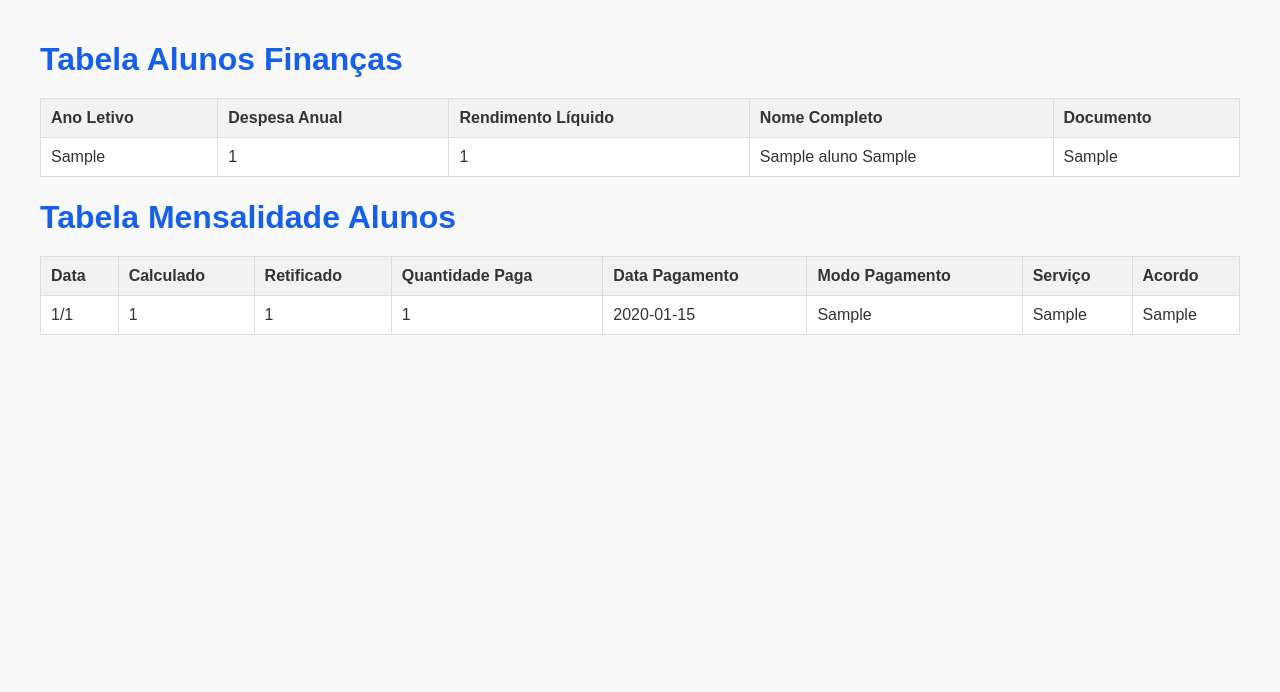
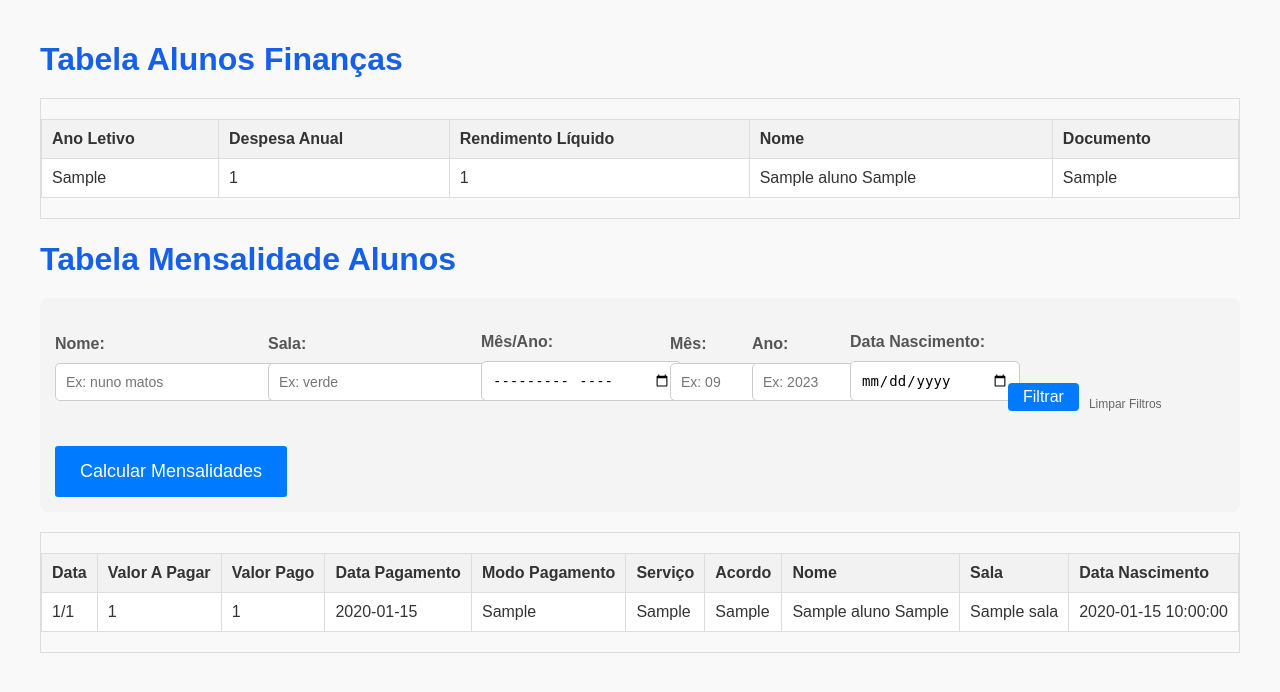
Before and after one commit to akls/faz-e-conta, a Django app: page /alunos_financas/ in a window 1280 px wide. Shown: the part 66-758 px from the top of the page. Run offline with Django 5.2, Linux system fonts and the light colour scheme; tables that the repository leaves empty hold one stand-in row (values such as "Sample post"); one stand-in notice (Sample message) is shown.

Commit message:
Added Filters and query on mensalidade Alunos, change on escaloes_rendim.csv for the right attributes

```diff
--- a/faz_e_conta/data_hub/templates/show_aluno_financas.html
+++ b/faz_e_conta/data_hub/templates/show_aluno_financas.html
@@ -6,12 +6,13 @@
 
     <h1>Tabela Alunos Finanças</h1>
 
+    <div style="max-height: 800px; overflow-y: auto; border: 1px solid #ddd; margin-top: 10px;">
         <table style="width: 100%; border-collapse: collapse; text-align: left; font-family: Arial, sans-serif;">
             <thead>
                 <tr style="background-color: #f2f2f2;">
                     {% for item in head_financas %}
                         {% if item != id %}
-                        <th style="border: 1px solid #ddd; padding: 10px;">
+                            <th style="border: 1px solid #ddd; padding: 10px; position: sticky; top: 0; background-color: #f2f2f2; z-index: 10;">
                             {{ item|replace:"_, " }}
                             </th>
                         {% endif %}
@@ -20,7 +21,7 @@
             </thead>
             <tbody>
                 {% for item in data_financas %}
-            <tr style="background-color: {% cycle '#ffffff' '#f9f9f9' %};">
+                <tr style="background-color: {% cycle '#ffffff' '#f2f2f2' %};">
                     {% for field in head_financas %}
                         {% if field != id %}
                         <td>
@@ -36,15 +37,100 @@
                 {% endfor %}
             </tbody>
         </table>
+    </div>
+
 
     <h1>Tabela Mensalidade Alunos</h1>
 
+    <section style="margin-bottom: 20px; padding: 15px; background: #f4f4f4; border-radius: 8px;
+             display: flex; justify-content: space-between; align-items: flex-end; flex-wrap: wrap; gap: 15px;">
+        <form method="get" style="display: flex; gap: 10px; flex-wrap: wrap; align-items: flex-end;">
+
+            <div>
+                <label style="display:block">Nome:</label>
+                <input type="text" name="nome" placeholder="Ex: nuno matos" value="{{ filters.nome }}">
+            </div>
+
+            <div>
+                <label style="display:block">Sala:</label>
+                <input type="text" name="sala" placeholder="Ex: verde" value="{{ filters.sala }}">
+            </div>
+
+            <div>
+                <label style="display:block">Mês/Ano:</label>
+                <input type="month" name="ano_mes" value="{{ filters.ano_mes }}">
+            </div>
+
+            <div>
+                <label style="display:block">Mês:</label>
+                <input type="number" name="mes" placeholder="Ex: 09" min="01" max="12" value="{{ filters.mes_apenas }}">
+            </div>
+
+            <div>
+                <label style="display:block">Ano:</label>
+                <input type="number" name="ano" placeholder="Ex: 2023" min="2000" max="2099" value="{{ filters.ano_apenas }}">
+            </div>
+
+            <div>
+                <label style="display:block">Data Nascimento:</label>
+                <input type="date" name="nascimento" value="{{ filters.nascimento }}">
+            </div>
+
+            <button type="submit" style="padding: 5px 15px; cursor: pointer; background: #007bff; color: white; border: none; border-radius: 4px;">Filtrar</button>
+
+            <a href="?" style="text-decoration: none; font-size: 12px; color: #666;">Limpar Filtros</a>
+        </form>
+
+        <div style="flex-shrink: 0;">
+            <form method="post" style="display: inline;">
+                {% csrf_token %}
+                <button type="submit" name="mensalidadeFinal" value="true"
+                    onclick="return confirm('Calcular mensalidades para o mês atual?')"
+                    style="padding: 15px 25px; background-color: #007bff; color: white; border: none; border-radius: 3px; font-size: large; cursor: pointer;">
+                    Calcular Mensalidades</button>
+            </form>
+        </div>
+
+    </section>
+
+    {% if messages %}
+    <div id="message-container" style="margin-bottom: 10px;">
+        {% for message in messages %}
+        <div style="padding: 15px; border-radius: 4px; width: fit-content; border: 2px solid;
+            margin-bottom: 10px; font-family: Arial, sans-serif;
+            {% if message.tags == 'success' %}
+                background-color: #d4edda; color: #155724; border-color: #c3e6cb;
+            {% elif message.tags == 'error' %}
+                background-color: #f8d7da; color: #721c24; border-color: #f5c6cb;
+            {% else %}
+                background-color: #e2e3e5; color: #383d41; border-color: #d6d8db;
+            {% endif %}">
+            {{ message }}
+            <span onclick="this.parentElement.style.display='none'" style="float:right; cursor:pointer; font-size: 24px; font-weight: bold; line-height: 20px; margin-left: 15px;">&times;</span>
+        </div>
+        {% endfor %}
+    </div>
+    <script>
+        setTimeout(
+            function() {
+                var msg = document.getElementById('message-container');
+                if (msg) {
+                    msg.style.transition = "opacity 0.6s";
+                    msg.style.opacity = "0";
+                    setTimeout(function() { msg.style.display = "none"; }, 600);
+                }
+            }, 5000
+        );
+    </script>
+    {% endif %}
+
+    <div style="max-height: 800px; overflow-y: auto; border: 1px solid #ddd; margin-top: 10px;">
         <table style="width: 100%; border-collapse: collapse; text-align: left; font-family: Arial, sans-serif;">
             <thead>
                 <tr style="background-color: #f2f2f2;">
                 {% for item in head_mensalidade %}
                     {% if item != id %}
-                     <th style="border: 1px solid #ddd; padding: 10px;">
+                        <th style="border: 1px solid #ddd; padding: 10px; position: sticky; top: 0; background-color: #f2f2f2; z-index: 10;">
                         {{ item|replace:"_, " }}
                         </th>
                     {% endif %}
@@ -53,7 +139,7 @@
             </thead>
             <tbody>
                 {% for item in data_mensalidade %}
-                <tr style="background-color: {% cycle '#ffffff' '#f9f9f9' %};">
+                    <tr style="background-color: {% cycle '#ffffff' '#f2f2f2' %};">
                     {% for field in head_mensalidade %}
                         {% if field != id %}
                             <td>
@@ -69,4 +155,6 @@
                 {% endfor %}
             </tbody>
         </table>
+    </div>
+
 {% endblock %}
--- a/faz_e_conta/data_hub/views.py
+++ b/faz_e_conta/data_hub/views.py
@@ -3,9 +3,11 @@ from .forms import *
 from .models import *
 from .auto_gen_form_views import *
 from .auto_gen_id_views import *
-from django.db.models import Q  # Import Q for dynamic filtering
+from django.db.models import Q
 from django.db.models import F, Value, CharField
 from django.db.models.functions import Concat, Cast
+from django.db import connection
+from django.contrib import messages
 
 
 def starter_page(request):
@@ -55,16 +57,22 @@ def show_students(request):
 
 def show_financas(request):
 
+    filter_nome = request.GET.get('nome', '')
+    filter_sala = request.GET.get('sala', '')
+    filter_ano_mes = request.GET.get('ano_mes', '')
+    filter_nascimento = request.GET.get('nascimento', '')
+    filter_ano_apenas = request.GET.get('ano', '')
+    filter_mes_apenas = request.GET.get('mes', '')
+
     data_financas = AlunoFinancas.objects.annotate(
         Ano_letivo=F('ano_letivo'),
         Despesa_anual=F('despesa_anual'),
         Rendimento_líquido=F('rendim_líquido'),
-        Nome_Completo=Concat(
-'aluno_id__nome_proprio',
+        Nome=Concat(
+            'aluno_id__nome_proprio',
             Value(' '),
             'aluno_id__apelido',
-            output_field=CharField()
-        ),
+            output_field=CharField()),
         Documento=F('aluno_id__numero_documento')
     )
     data_mensalidade = MensalidadeAluno.objects.annotate(
@@ -74,34 +82,126 @@ def show_financas(request):
             'mes',
             output_field=CharField()
         ),
-        Calculado=F('mensalidade_calc'),
-        Retificado=F('mensalidade_retific'),
-        Quantidade_Paga = F('mensalidade_paga'),
-        Data_Pagamento= Cast('data_pagamento', CharField()),
+        Valor_a_pagar =F('mensalidade_retific'),
+        Valor_pago = F('mensalidade_paga'),
+        Data_Pagamento = Cast('data_pagamento', CharField()),
         Modo_Pagamento=F('modo_pagamento'),
         Serviço=F('programa_ss'),
-        Acordo = F('acordo')
-    ).order_by('ano','mes')
+        Acordo = F('acordo'),
+        Nome=Concat(
+            'aluno_id__nome_proprio',
+            Value(' '),
+            'aluno_id__apelido',
+            output_field=CharField()),
+        Sala = F('aluno_id__sala_id__sala_nome'),
+        Data_Nascimento = Cast('aluno_id__data_nascimento', CharField()),
+    ).order_by('-ano','mes')
 
+
+    if request.method == "POST" and 'mensalidadeFinal' in request.POST:
+        query = """
+                INSERT INTO mensalidade_aluno (
+                    ma_id,
+                    aluno_id,
+                    ano,
+                    mes,
+                    mensalidade_calc,
+                    mensalidade_retific,
+                    mensalidade_paga,
+                    data_pagamento,
+                    modo_pagamento,
+                    programa_ss,
+                    acordo
+                )
+                SELECT
+                    abs(random()),
+                    resultado.id,
+                    strftime('%Y', 'now'),
+                    strftime('%m', 'now'),
+                    resultado.mensalidade_final,
+                    NULL,
+                    NULL,
+                    NULL,
+                    NULL,
+                    NULL,
+                    NULL
+                FROM (
+                         SELECT
+                             calc.aluno_id AS id,
+                             calc.rc AS rc,
+                             e.perc_rend_per_capita AS limite_superior,
+                             (calc.rc * (e.comparticipacao_da_familia / 100.0)) AS mensalidade_final
+                         FROM (
+                                  SELECT
+                                      a.aluno_id,
+                                      ((af.rendim_líquido - af.despesa_anual) / (12.0 * af.agregado)) AS rc,
+                                      c.value As rmmg
+                                  FROM aluno a
+                                           LEFT JOIN aluno_financas af ON a.aluno_id = af.aluno_id
+                                           LEFT JOIN config_ipss c ON c.key='RMMG' AND active_flag = 1
+                              ) AS calc
+                                  LEFT JOIN escaloes_rendim e ON (calc.rc / rmmg) * 100 <= e.perc_rend_per_capita
+                         GROUP BY id
+                         HAVING e.perc_rend_per_capita = MIN(e.perc_rend_per_capita)
+                     ) AS resultado
+                WHERE NOT EXISTS (
+                    SELECT 1 FROM mensalidade_aluno m
+                    WHERE m.aluno_id = resultado.id
+                      AND m.ano = strftime('%Y', 'now')
+                      AND m.mes = strftime('%m', 'now')
+                );
+                """
+        try:
+            with connection.cursor() as cursor:
+                cursor.execute(query)
+                count = cursor.rowcount
+                if count == 0:
+                    messages.warning(request, f"Este registro já existe")
+                else:
+                    messages.success(request, f"Sucesso! {count} mensalidades calculadas.")
+        except Exception as e:
+            messages.error(request, f"Erro ao processar: {e}")
+        return redirect(request.path)
+
+    if filter_nome:
+        data_mensalidade = data_mensalidade.filter(Nome__icontains=filter_nome)
+
+    if filter_sala:
+        data_mensalidade = data_mensalidade.filter(Sala__icontains=filter_sala)
+
+    if filter_nascimento:
+        data_mensalidade = data_mensalidade.filter(Data_Nascimento=filter_nascimento)
+
+    if filter_ano_mes:
+        year, month = filter_ano_mes.split('-')
+        data_mensalidade = data_mensalidade.filter(ano=year, mes=month)
+
+    if filter_mes_apenas:
+        data_mensalidade = data_mensalidade.filter(mes=filter_mes_apenas)
+
+    if filter_ano_apenas:
+        data_mensalidade = data_mensalidade.filter(ano=filter_ano_apenas)
 
     head_financas = \
         [
         "Ano_letivo",
         "Despesa_anual",
         "Rendimento_líquido",
-        "Nome_Completo",
+        "Nome",
         "Documento"
          ]
     head_mensalidade = \
         [
         "Data",
-        "Calculado",
-        "Retificado",
-        "Quantidade_Paga",
+        "Valor_a_pagar",
+        "Valor_pago",
         "Data_Pagamento",
         "Modo_Pagamento",
         "Serviço",
-        "Acordo"
+        "Acordo",
+        "Nome",
+        "Sala",
+        "Data_Nascimento",
         ]
 
 
```
Also changed, not shown: resources/dummy_data/escaloes_rendim.csv (+6 -6 lines). Lines whose indentation alone changed are shown as unchanged.
